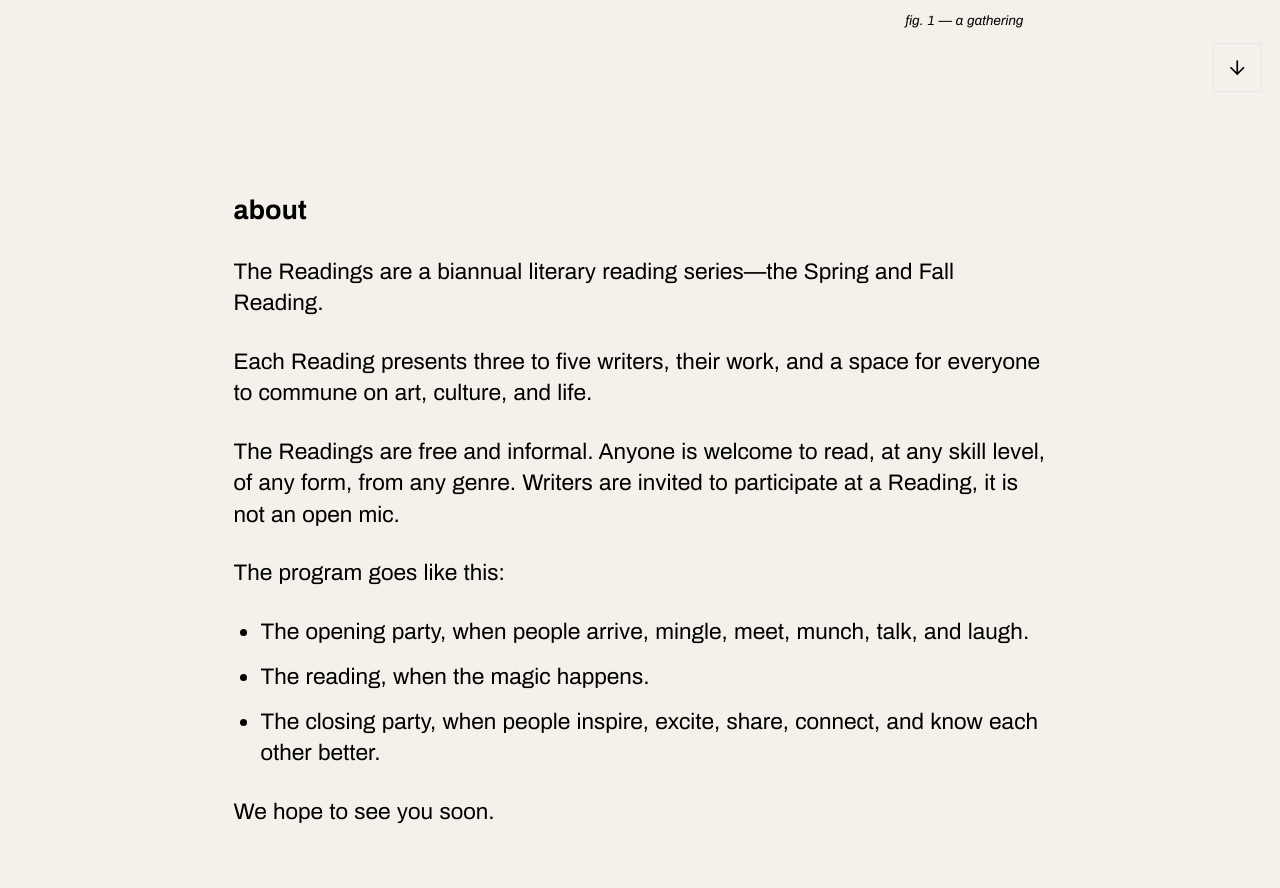
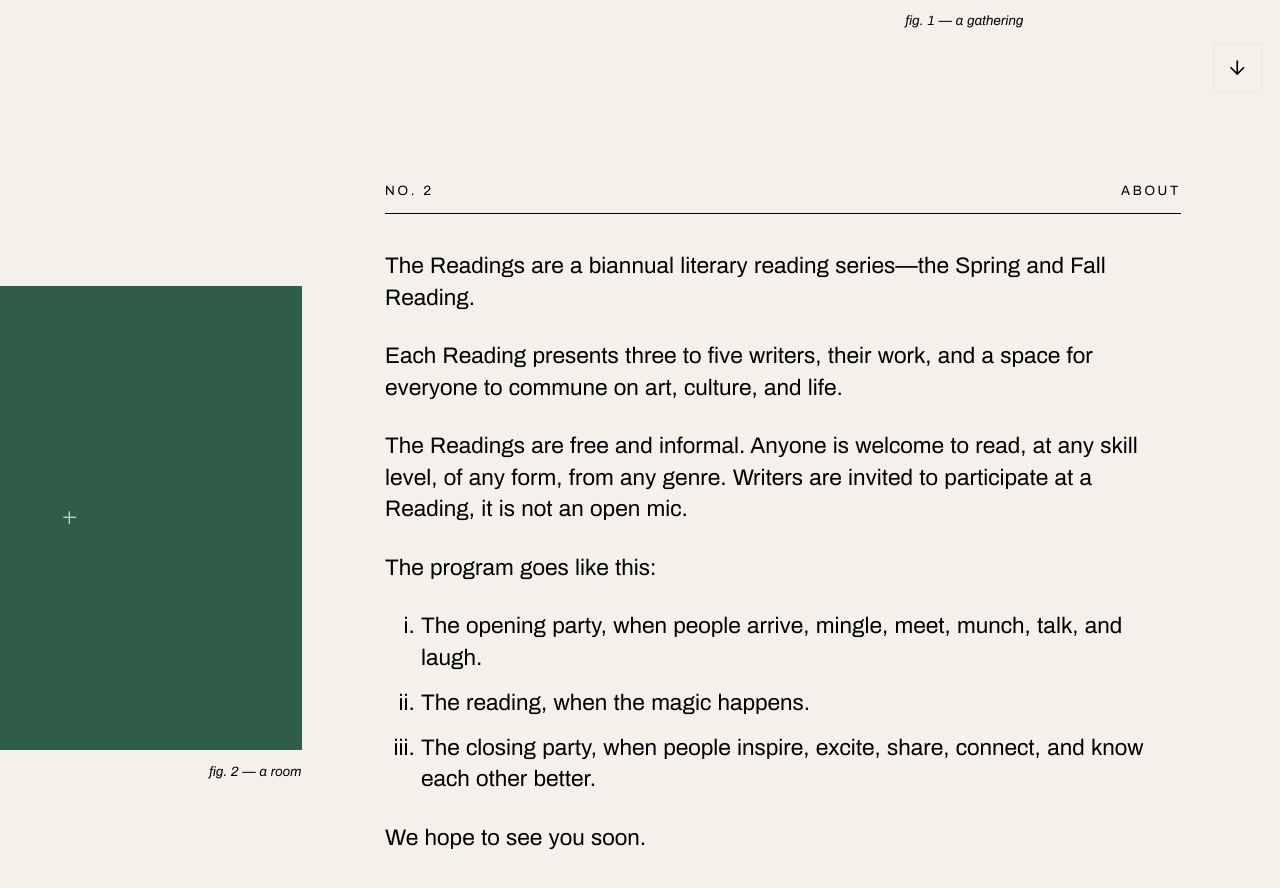
Before and after one commit to zlunchbox/readingspgh.com, a SvelteKit app: page / in a window 1280 px wide. Shown: the part 690-1578 px from the top of the page. Built offline with nearby package versions, Linux system fonts and the light colour scheme; a web font is replaced by a local one.

Commit message:
add green square figure

```diff
--- a/src/app.css
+++ b/src/app.css
@@ -11,6 +11,7 @@
 @theme {
   --color-paper: #f4f1ea;
   --color-cloth: #b5402a;
+  --color-catalog: #2f5d4a;
 }
 
 body {
--- /dev/null
+++ b/src/lib/components/Figure/SquareFigure.svelte
@@ -0,0 +1,64 @@
+<!--
+  A square cropped by the left edge only, mirroring the circle: centre on
+  screen and marked, caption beneath, right-aligned to the square's edge.
+  In portrait it sits in the flow below the section's text, since that text
+  runs longer than a screen; in landscape it's pinned behind the section's
+  left side. The parent section must be `relative overflow-hidden`.
+-->
+<div class="figure pointer-events-none" aria-hidden="true">
+  <div class="square absolute bg-catalog"></div>
+  <div class="centre absolute size-3">
+    <span class="absolute inset-x-0 top-1/2 h-px -translate-y-1/2 bg-paper"></span>
+    <span class="absolute inset-y-0 left-1/2 w-px -translate-x-1/2 bg-paper"></span>
+  </div>
+  <p class="caption absolute text-xs italic whitespace-nowrap">fig. 2 — a room</p>
+</div>
+
+<style>
+  /* Side (--s) and top-left corner (--x, --y). The side is 1.6× the circle's
+     radius, so the square carries a little less weight than the circle (a
+     2r square has 27% more area). Pushing it off the left edge by 0.35s
+     leaves 65% visible, matching the circle. */
+  .figure {
+    --s: min(61vw, 45svh);
+    --x: calc(var(--s) * -0.35);
+    --y: 0px;
+
+    /* Portrait: a full-bleed block in the flow, tall enough for square and caption */
+    position: relative;
+    align-self: stretch;
+    margin: 4rem -1.5rem 0;
+    height: calc(var(--s) + 2rem);
+  }
+
+  @media (orientation: landscape) {
+    .figure {
+      --s: 58svh;
+      --y: calc(50% - var(--s) / 2);
+
+      position: absolute;
+      inset: 0;
+      margin: 0;
+      height: auto;
+    }
+  }
+
+  .square {
+    left: var(--x);
+    top: var(--y);
+    width: var(--s);
+    height: var(--s);
+  }
+
+  .centre {
+    left: calc(var(--x) + var(--s) / 2);
+    top: calc(var(--y) + var(--s) / 2);
+    transform: translate(-50%, -50%);
+  }
+
+  .caption {
+    left: calc(var(--x) + var(--s));
+    top: calc(var(--y) + var(--s) + 0.75rem);
+    transform: translateX(-100%);
+  }
+</style>
--- a/src/routes/+page.svelte
+++ b/src/routes/+page.svelte
@@ -1,5 +1,6 @@
 <script lang="ts">
   import CircleFigure from "$lib/components/Figure/CircleFigure.svelte";
+  import SquareFigure from "$lib/components/Figure/SquareFigure.svelte";
   import Section from "$lib/components/Section/Section.svelte";
   import SectionNav from "$lib/components/SectionNav/SectionNav.svelte";
   import Subtitle from "$lib/components/Subtitle/Subtitle.svelte";
@@ -35,16 +36,24 @@
   </div>
 </Section>
 
-<Section id="about">
+<Section id="about" class="overflow-hidden">
+  <!-- Landscape: clear the square's visible 65% (0.65 × 58svh ≈ 38svh) plus a gap.
+       Wherever the fixed arrows show, keep the text clear of them. -->
+  <div class="relative w-full landscape:pl-[calc(38svh+3rem)] md:pr-16">
     <div class="max-w-prose text-xl space-y-6">
-    <h2 class="text-2xl font-bold">about</h2>
-    <p>
-      The Readings are a biannual literary reading series—the Spring and Fall
-      Reading.
+      <div
+        class="flex justify-between border-b border-black pb-3 text-xs uppercase tracking-[0.2em]"
+      >
+        <span>No. 2</span>
+        <h2>About</h2>
+      </div>
+      <p class="pt-2">
+        The Readings are a biannual literary reading series—the Spring and
+        Fall Reading.
       </p>
       <p>
-      Each Reading presents three to five writers, their work, and a space for
-      everyone to commune on art, culture, and life.
+        Each Reading presents three to five writers, their work, and a space
+        for everyone to commune on art, culture, and life.
       </p>
       <p>
         The Readings are free and informal. Anyone is welcome to read, at any
@@ -52,19 +61,22 @@
         participate at a Reading, it is not an open mic.
       </p>
       <p>The program goes like this:</p>
-    <ul class="pl-6 list-disc space-y-3">
+      <ol class="pl-8 list-[lower-roman] space-y-3">
         <li>
-        The opening party, when people arrive, mingle, meet, munch, talk, and
-        laugh.
+          The opening party, when people arrive, mingle, meet, munch, talk,
+          and laugh.
         </li>
         <li>The reading, when the magic happens.</li>
         <li>
           The closing party, when people inspire, excite, share, connect, and
           know each other better.
         </li>
-    </ul>
+      </ol>
       <p>We hope to see you soon.</p>
     </div>
+  </div>
+  <!-- After the text so it closes the section on phones; landscape pins it left regardless -->
+  <SquareFigure />
 </Section>
 
 <Section id="next-reading">
```
Lines whose indentation alone changed are shown as unchanged.
